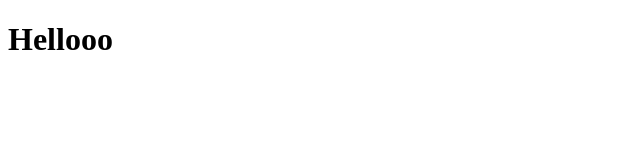
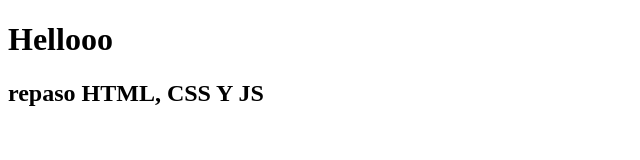
Before and after one commit to elehdv/hello_world_1practica, a plain HTML site: page index.html in a window 1280 px wide. Shown: the whole page, without its empty margins (0-640 px from the left). Drawn offline with Linux system fonts and the light colour scheme.

Commit message:
AÑADIDO README

```diff
--- a/index.html
+++ b/index.html
@@ -7,5 +7,6 @@
 </head>
 <body>
     <h1>Hellooo</h1>
+    <h2>repaso HTML, CSS Y JS</h2>
 </body>
 </html>
```
Also changed, not shown: 1 other file.
